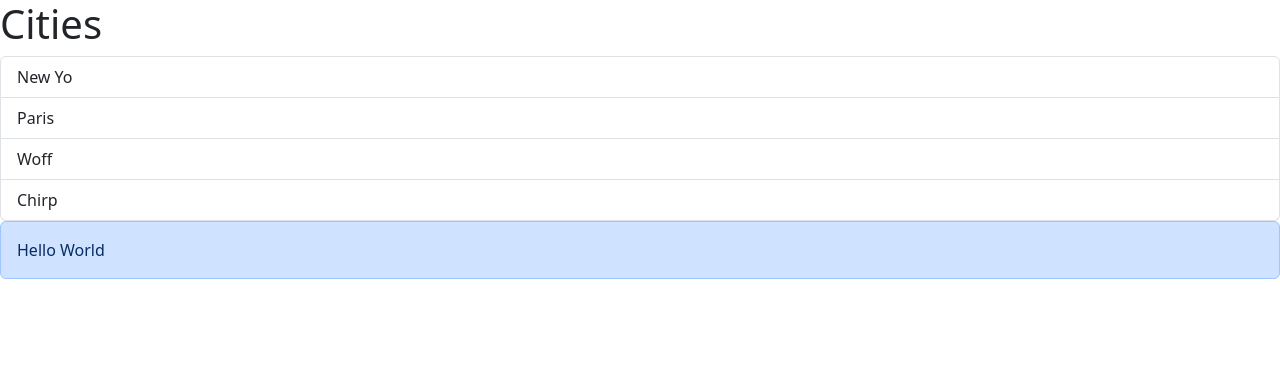
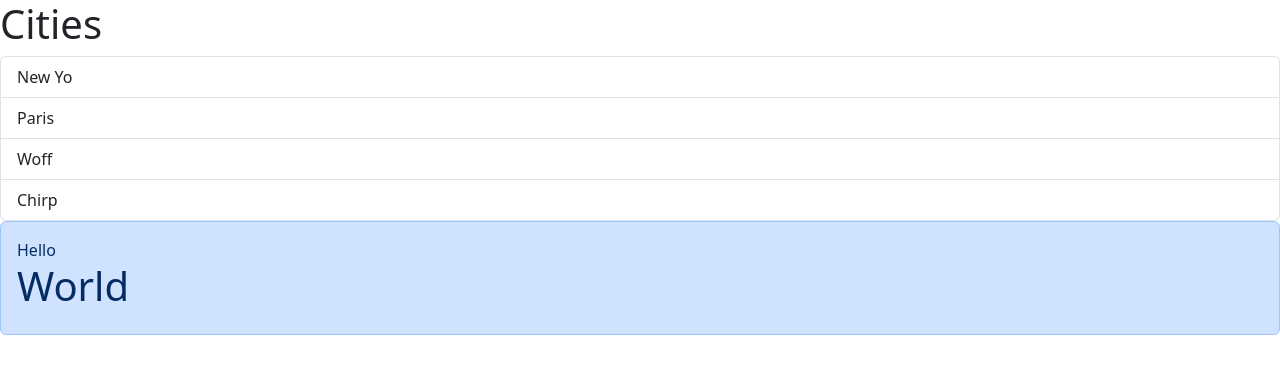
Before and after one commit to H58L/React-Learning, a React (Vite) app in the folder react-app/: page / in a window 1280 px wide. Shown: the top 374 px of the page. Built offline with nearby package versions, Linux system fonts and the light colour scheme.

Commit message:
Passing children in props, and using HTML elements

```diff
--- a/react-app/src/App.tsx
+++ b/react-app/src/App.tsx
@@ -43,7 +43,9 @@ function App() {
     console.log(item);
   }
   return <div><ListGroup items={items} heading={"Cities"} onSelectItem={handleSelectItem}></ListGroup>
-  <Alert text={text}></Alert>
+  <Alert>
+    Hello <h1>World</h1>
+  </Alert>
   </div> //each compoent has ot's own state
 
 }
--- a/react-app/src/components/Alert.tsx
+++ b/react-app/src/components/Alert.tsx
@@ -1,14 +1,14 @@
-import React from 'react'
+import React, { ReactNode } from 'react'
 
 //making it dynamic by using props
 interface Props_Alert {
-    text: string;
+    children: ReactNode;
 }
 
-const Alert = ({text}: Props_Alert) => {
+const Alert = ({children}: Props_Alert) => {
   return (
     <div className = "alert alert-primary">
-      {text}
+      {children}
     </div>
   )
 }
```
